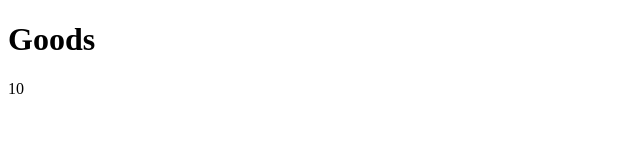
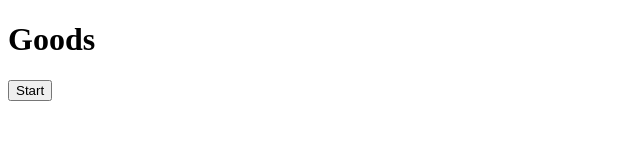
Before and after one commit to mate-academy/react_list-of-goods, a React (Create React App) app: page / in a window 1280 px wide. Shown: the top 160 px of the page, without its empty margins (0-640 px from the left). Built offline with nearby package versions, Linux system fonts and the light colour scheme; the HTML template or start-up script is replaced by a standard one.

Commit message:
1-3 completed

```diff
--- a/src/App.js
+++ b/src/App.js
@@ -1,5 +1,6 @@
 import React from 'react';
 import './App.css';
+import PropTypes from 'prop-types';
 
 const goodsFromServer = [
   'Dumplings',
@@ -17,8 +18,65 @@ const goodsFromServer = [
 const App = () => (
   <div className="App">
     <h1>Goods</h1>
-    {goodsFromServer.length}
+    <GoodsList goods={goodsFromServer} />
   </div>
 );
 
+// @@@@  ########################   @@@@
+
+class GoodsList extends React.Component {
+  state = {
+    listIsHidden: true,
+    goods: this.props.goods,
+  }
+
+  changeListVisibility = () => {
+    this.setState({
+      listIsHidden: false,
+    });
+  }
+
+  showListReversed = () => {
+    this.setState(prevValue => ({
+      goods: prevValue.goods.reverse(),
+    }));
+  }
+
+  render() {
+    const { goods, listIsHidden } = this.state;
+
+    return (
+      <div>
+        <button
+          hidden={!listIsHidden}
+          type="button"
+          onClick={this.changeListVisibility}
+        >
+          Start
+        </button>
+
+        <div hidden={listIsHidden}>
+          <ul>
+            {goods.map(good => (
+              <li key={good}>{good}</li>
+            ))}
+          </ul>
+          <div className="btns-section">
+            <button
+              type="button"
+              onClick={this.showListReversed}
+            >
+              REVERSE
+            </button>
+          </div>
+        </div>
+      </div>
+    );
+  }
+}
+
+GoodsList.propTypes = {
+  goods: PropTypes.arrayOf(PropTypes.string).isRequired,
+};
+
 export default App;
```
